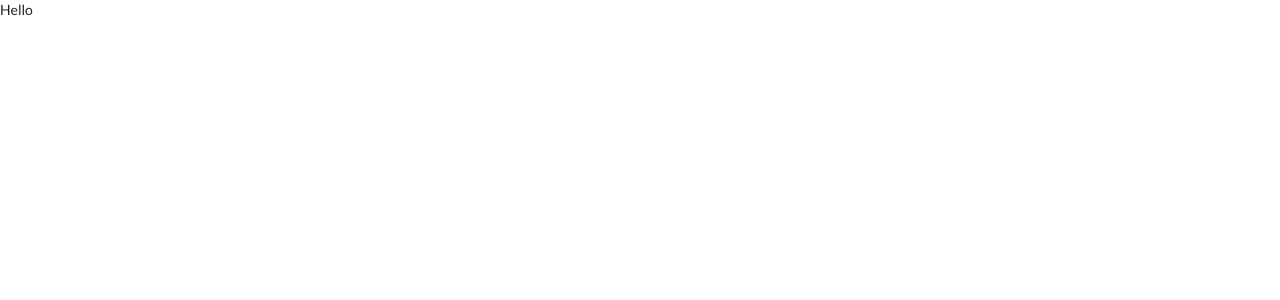
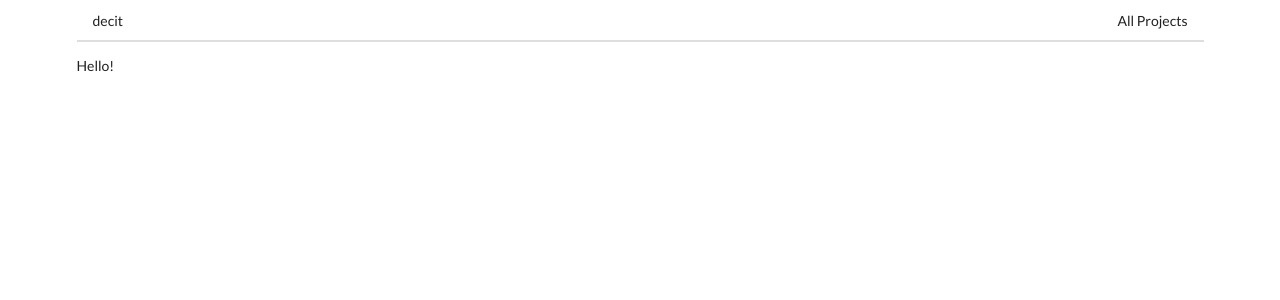
Before and after one commit to sotirelisc/smartcities-3, a React (Create React App) app: page / in a window 1280 px wide. Shown: the top 300 px of the page. Built offline with nearby package versions, Linux system fonts and the light colour scheme.

Commit message:
Setup Redux, nav & basic layout.

```diff
--- a/package.json
+++ b/package.json
@@ -7,8 +7,10 @@
     "react": "^16.8.6",
     "react-dom": "^16.8.6",
     "react-redux": "^7.0.3",
+    "react-router-dom": "^5.0.0",
     "react-scripts": "3.0.1",
     "redux": "^4.0.1",
+    "redux-form": "^8.2.0",
     "redux-thunk": "^2.3.0"
   },
   "scripts": {
--- /dev/null
+++ b/src/actions/types.js
@@ -0,0 +1,2 @@
+export const SIGN_IN = 'SIGN_IN';
+export const SIGN_OUT = 'SIGN_OUT';
--- a/src/components/App.js
+++ b/src/components/App.js
@@ -1,9 +1,28 @@
 import React from 'react';
+import {
+  Router,
+  Route,
+  Switch
+} from 'react-router-dom';
+import ProjectCreate from './projects/ProjectCreate';
+import ProjectList from './projects/ProjectList';
+import Header from './Header';
+import history from '../history';
 
 class App extends React.Component {
   render() {
     return (
-      <div>Hello</div>
+      <div className="ui container">
+        <Router history={history}>
+          <div>
+            <Header />
+            <Switch>
+              <Route path="/" exact component={ProjectList} />
+              <Route path="/project/new" exact component={ProjectCreate} />
+            </Switch>
+          </div>
+        </Router>
+      </div>
     );
   }
 }
--- /dev/null
+++ b/src/components/Header.js
@@ -0,0 +1,19 @@
+import React from 'react';
+import { Link } from 'react-router-dom';
+
+const Header = () => {
+  return (
+    <div style={{ marginTop: '2px' }} className="ui secondary pointing menu">
+      <Link to="/" className="item">
+        decit
+      </Link>
+      <div className="right menu">
+        <Link to="/" className="item">
+          All Projects
+        </Link>
+      </div>
+    </div>
+  );
+};
+
+export default Header;
--- /dev/null
+++ b/src/components/projects/ProjectCreate.js
@@ -0,0 +1,11 @@
+import React from 'react';
+
+class ProjectCreate extends React.Component {
+  render() {
+    return (
+      <div>Hello!</div>
+    );
+  }
+}
+
+export default ProjectCreate;
--- /dev/null
+++ b/src/components/projects/ProjectList.js
@@ -0,0 +1,11 @@
+import React from 'react';
+
+class ProjectList extends React.Component {
+  render() {
+    return (
+      <div>Hello!</div>
+    );
+  }
+}
+
+export default ProjectList;
--- /dev/null
+++ b/src/history.js
@@ -0,0 +1,3 @@
+import { createBrowserHistory } from 'history';
+
+export default createBrowserHistory();
--- a/src/index.js
+++ b/src/index.js
@@ -1,8 +1,21 @@
 import React from 'react';
 import ReactDOM from 'react-dom';
+import { Provider } from 'react-redux';
+import { createStore, applyMiddleware, compose } from 'redux';
+import thunk from 'redux-thunk';
+
 import App from './components/App';
+import reducers from './reducers';
+
+const composeEnhancers = window.__REDUX_DEVTOOLS_EXTENSION_COMPOSE__ || compose;
+const store = createStore(
+  reducers,
+  composeEnhancers(applyMiddleware(thunk))
+);
 
 ReactDOM.render(
-  <App />,
+  <Provider store={store}>
+    <App />
+  </Provider>,
   document.querySelector('#root')
 );
--- /dev/null
+++ b/src/reducers/authReducer.js
@@ -0,0 +1,28 @@
+import {
+  SIGN_IN,
+  SIGN_OUT
+} from '../actions/types';
+
+const initialState = {
+  isSignedIn: null,
+  userId: null
+};
+
+export default (state = initialState, action) => {
+  switch (action.type) {
+    case SIGN_IN:
+      return {
+        ...state,
+        isSignedIn: true,
+        userId: action.payload
+      };
+    case SIGN_OUT:
+      return {
+        ...state,
+        isSignedIn: false,
+        userId: null
+      };
+    default:
+      return state;
+  }
+};
--- /dev/null
+++ b/src/reducers/index.js
@@ -0,0 +1,6 @@
+import { combineReducers } from 'redux';
+import authReducer from './authReducer';
+
+export default combineReducers({
+  auth: authReducer,
+});
```
Also changed, not shown: src/actions/index.js (added, +19 -0 lines), 1 other file (tests, documents, lock files or other folders).
